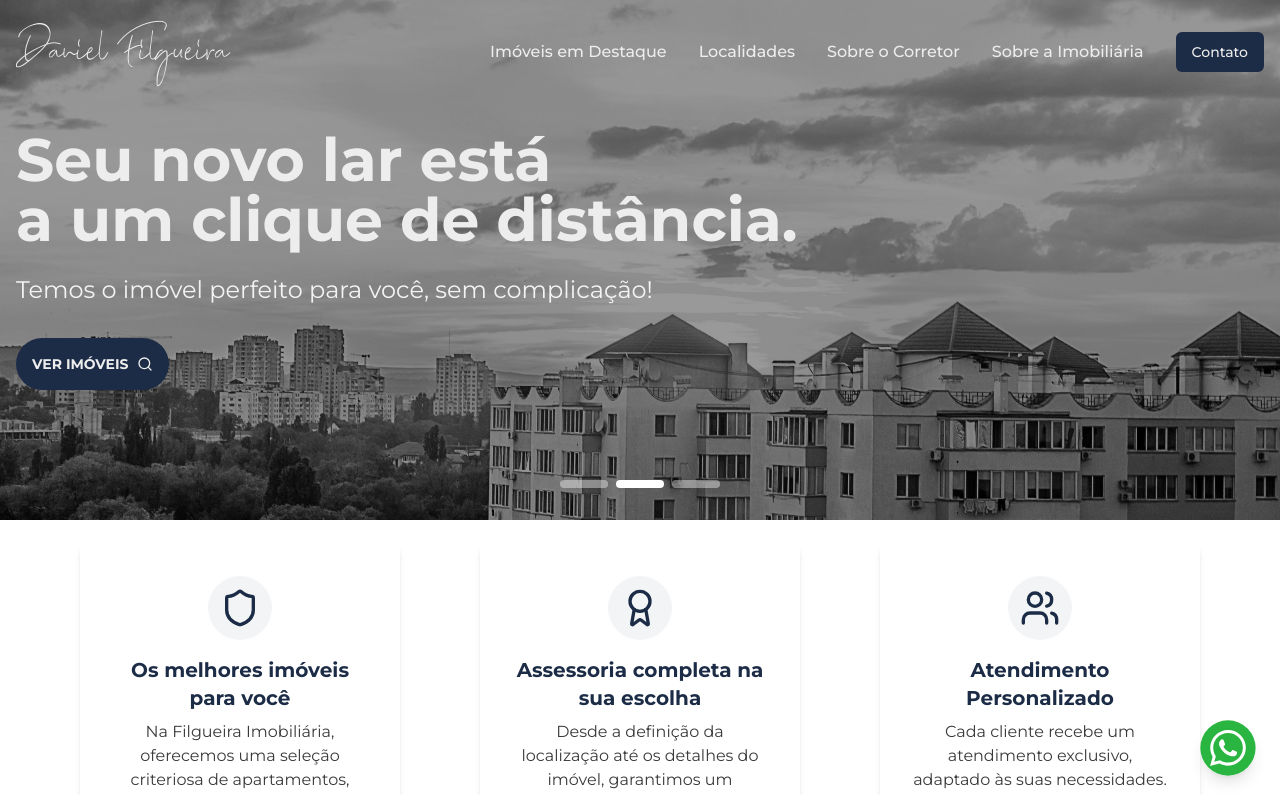
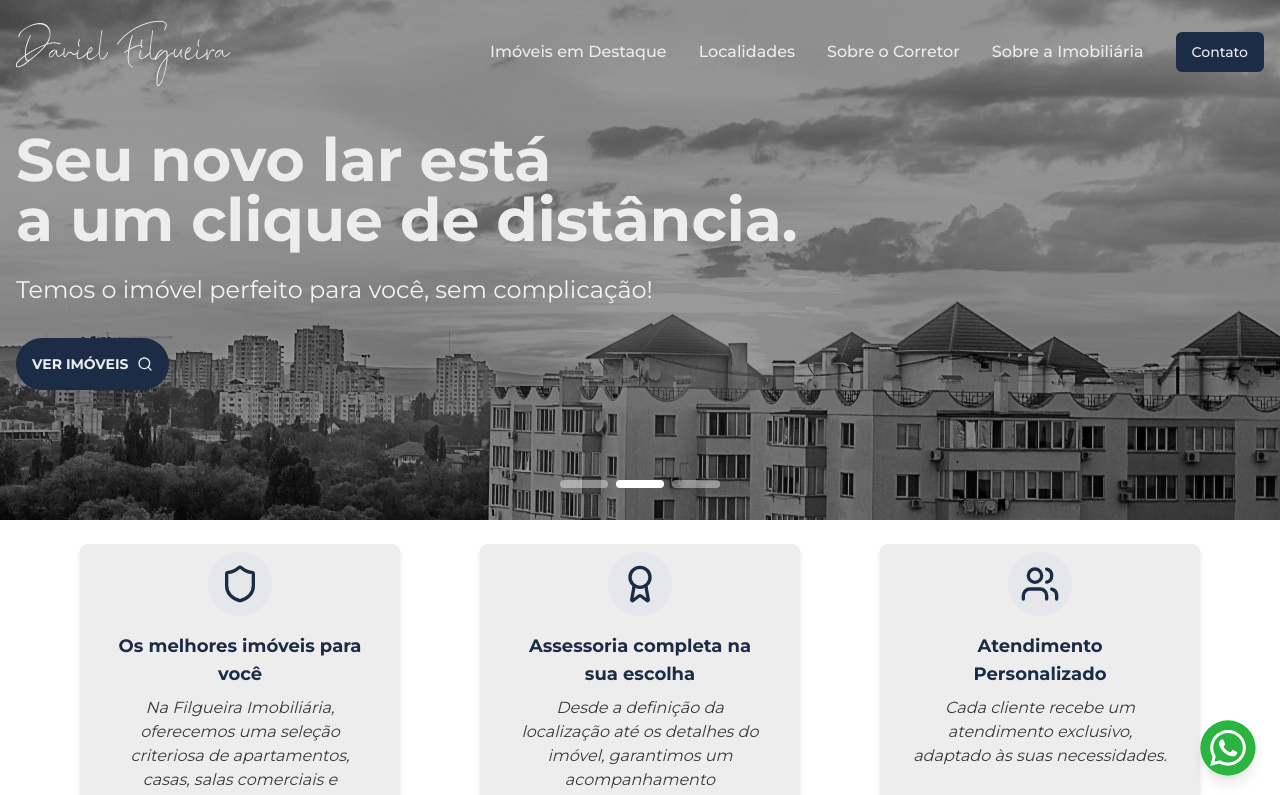
Before and after one commit to natanhermes/realty-hub-daniel-filgueira, a Next.js app: page / in a window 1280 px wide. Shown: the top 795 px of the page. Built offline with nearby package versions, Linux system fonts and the light colour scheme; no server answers; the database is empty.

Commit message:
style: update styles in hero section and navbar for better responsivity

```diff
--- a/components/hero-section.tsx
+++ b/components/hero-section.tsx
@@ -60,7 +60,7 @@ export function HeroSection({ slides, title, subtitle, showButton, isHomepage }:
 
   return (
     <section className="w-full" id="imoveis-destaque" >
-      <div className="relative h-[65vh] w-full overflow-hidden">
+      <div className="relative h-[75vh] md:h-[65vh] w-full overflow-hidden">
         {slides.map((slide, index) => (
           <div
             key={slide.id}
@@ -80,19 +80,18 @@ export function HeroSection({ slides, title, subtitle, showButton, isHomepage }:
               transition={{ duration: 0.8 }}
               className=" max-w-4xl"
             >
-              <div className="mb-6 text-4xl font-bold text-whiteIce md:text-5xl lg:text-6xl flex flex-col">
+              <div className="mb-6 text-xl font-bold text-whiteIce md:text-5xl lg:text-6xl flex flex-col">
                 {title}
               </div>
-              <p className="mb-8 text-xl text-white/90 md:text-2xl">{subtitle}</p>
+              <p className="mb-8 text-lg text-white/90 md:text-2xl">{subtitle}</p>
               {showButton && (
-                <div className="flex flex-col space-y-4 sm:flex-row sm:space-y-0 sm:space-x-4">
-                  <Link className="" href={`/imoveis`}>
-                    <div className="max-w-3xl flex gap-2 bg-darkBlue hover:bg-darkBlue/90 text-whiteIce items-center p-4 rounded-full">
-                      <p className='font-bold text-sm'>VER IMÓVEIS</p>
-                      <Search className="h-4 w-4 font-bold" />
-                    </div>
-                  </Link>
-                </div>
+                <Link
+                  href="/imoveis"
+                  className="inline-flex gap-2 bg-darkBlue hover:bg-darkBlue/90 text-whiteIce items-center p-4 rounded-full"
+                >
+                  <p className="font-bold text-sm">VER IMÓVEIS</p>
+                  <Search className="h-4 w-4 font-bold" />
+                </Link>
               )}
             </motion.div>
           </div>
@@ -110,7 +109,7 @@ export function HeroSection({ slides, title, subtitle, showButton, isHomepage }:
         </div>
       </div>
       {isHomepage && (
-        <div className="px-20 py-6">
+        <div className="px-4 md:px-20 py-6">
           <motion.div
             variants={container}
             initial="hidden"
@@ -120,11 +119,11 @@ export function HeroSection({ slides, title, subtitle, showButton, isHomepage }:
           >
             {features.map((feature, index) => (
               <motion.div key={index} variants={item}>
-                <Card className="h-full border-none shadow-md hover:shadow-lg transition-shadow">
-                  <CardContent className="p-6 flex flex-col items-center text-center">
-                    <div className="mb-4 p-3 rounded-full bg-gray-100">{feature.icon}</div>
-                    <h3 className="text-xl font-bold mb-2 text-darkBlue">{feature.title}</h3>
-                    <p className="text-leadGray">{feature.description}</p>
+                <Card className="h-full border-none bg-whiteIce shadow-md hover:shadow-lg transition-shadow">
+                  <CardContent className="md:px-6 flex flex-col items-center text-center">
+                    <div className="mb-4 p-3 rounded-full bg-gray-200">{feature.icon}</div>
+                    <h3 className="text-base md:text-lg font-bold mb-2 text-darkBlue">{feature.title}</h3>
+                    <p className="text-sm md:text-base text-leadGray italic">{feature.description}</p>
                   </CardContent>
                 </Card>
               </motion.div>
--- a/components/navbar.tsx
+++ b/components/navbar.tsx
@@ -31,10 +31,10 @@ export function Navbar() {
       <div className="container mx-auto px-4 py-4">
         <div className="flex items-center justify-between">
           <Link href={'/'}>
-            <p className="text-whiteIce font-bombalurina text-7xl font-medium">Daniel Filgueira</p>
+            <p className="text-whiteIce font-bombalurina text-5xl md:text-7xl font-medium">Daniel Filgueira</p>
           </Link>
 
-          <nav className="hidden md:flex items-center space-x-8">
+          <nav className="hidden xl:flex items-center space-x-8">
             <NavLink href="/#property-highlight">Imóveis em Destaque</NavLink>
             <NavLink href="/#property-location">Localidades</NavLink>
             <NavLink href="/#about-agent">Sobre o Corretor</NavLink>
@@ -42,7 +42,10 @@ export function Navbar() {
             <Button className="bg-darkBlue hover:bg-darkBlue/90 text-whiteIce">Contato</Button>
           </nav>
 
-          <button className="md:hidden" onClick={() => setIsOpen(!isOpen)}>
+          <button className={cn(
+            "xl:hidden",
+            isScrolled ? "text-whiteIce" : 'text-darkBlue'
+          )} onClick={() => setIsOpen(!isOpen)}>
             {isOpen ? <X size={24} /> : <Menu size={24} />}
           </button>
         </div>
@@ -50,7 +53,7 @@ export function Navbar() {
 
       {/* Mobile menu */}
       {isOpen && (
-        <div className="md:hidden bg-white">
+        <div className="xl:hidden bg-whiteIce">
           <div className="container mx-auto px-4 py-4 flex flex-col space-y-4">
             <MobileNavLink href="/#imoveis-destaque" onClick={() => setIsOpen(false)}>
               Imóveis em Destaque
@@ -64,7 +67,7 @@ export function Navbar() {
             <MobileNavLink href="/#sobre-imobiliaria" onClick={() => setIsOpen(false)}>
               Sobre a Imobiliária
             </MobileNavLink>
-            <Button className="bg-gray-900 hover:bg-gray-800 text-white w-full">Contato</Button>
+            <Button className="bg-darkBlue hover:bg-darkBlue/90 text-white w-full">Contato</Button>
           </div>
         </div>
       )}
@@ -92,7 +95,7 @@ function MobileNavLink({
   return (
     <Link
       href={href}
-      className="text-whiteIce hover:text-leadGray font-medium py-2 transition-colors"
+      className="text-darkBlue hover:text-leadGray font-medium py-2 transition-colors"
       onClick={onClick}
     >
       {children}
```
